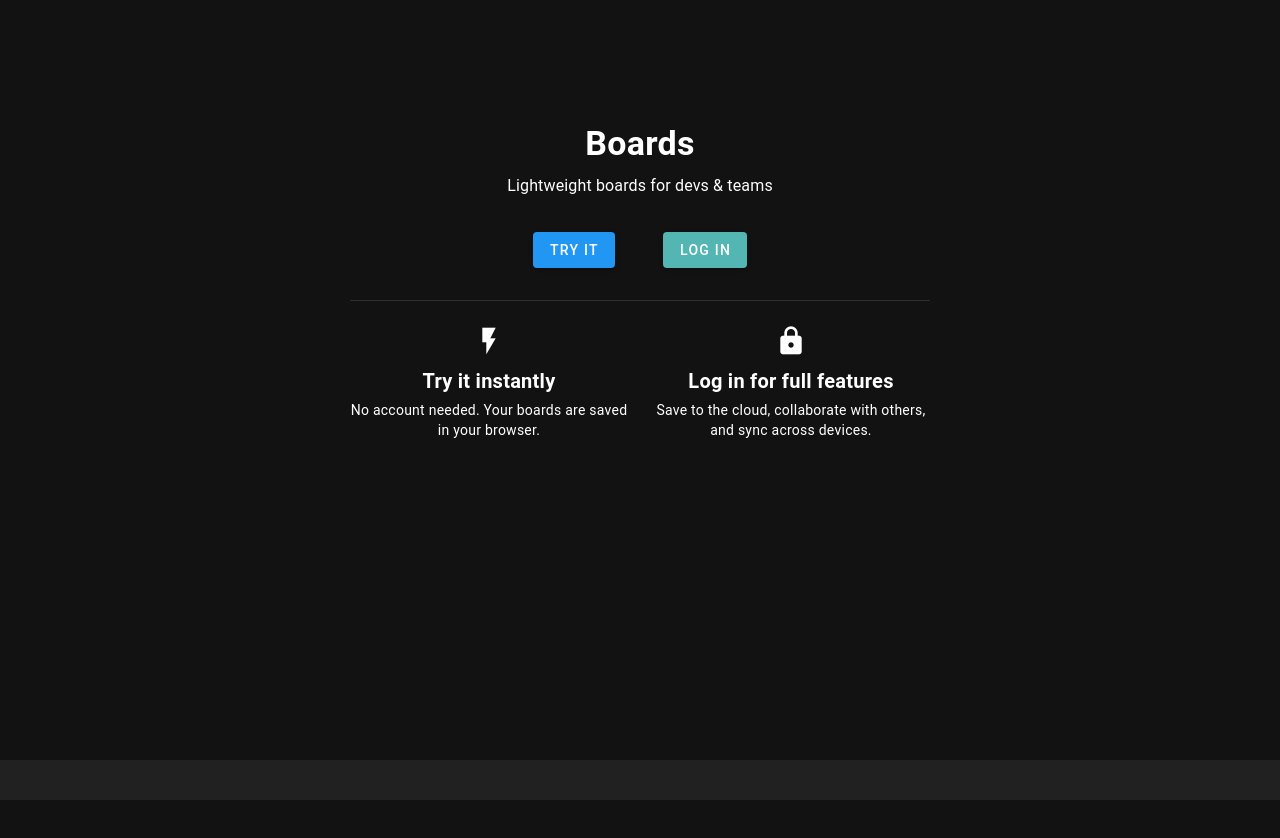
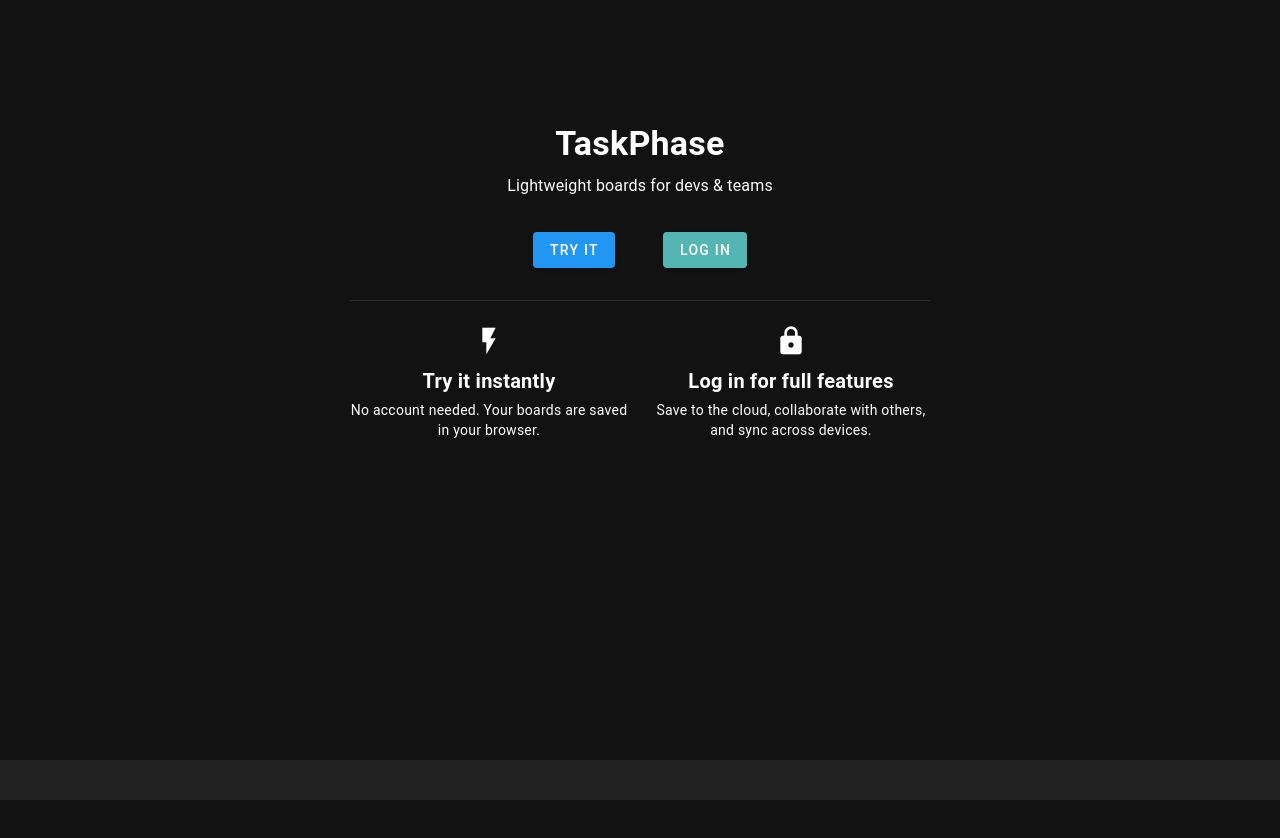
Before and after one commit to jnabulsi/TaskPhase, a Vue app in the folder frontend/: page / in a window 1280 px wide. Shown: the top 838 px of the page. Built offline with nearby package versions, Linux system fonts and the light colour scheme.

Commit message:
vercel change

```diff
--- a/frontend/index.html
+++ b/frontend/index.html
@@ -4,7 +4,8 @@
     <meta charset="UTF-8">
     <link rel="icon" href="/favicon.ico">
     <meta name="viewport" content="width=device-width, initial-scale=1.0">
-    <title>TaskForge</title>
+    <meta name="description" content="TaskPhase – A lightweight task and project management tool.">
+    <title>TaskPhase</title>
   </head>
   <body>
     <div id="app"></div>
--- a/frontend/src/pages/index.vue
+++ b/frontend/src/pages/index.vue
@@ -2,7 +2,7 @@
   <v-container fluid>
     <v-row justify="center" class="mt-8 pt-16 pa-8 fill-height">
       <v-col cols="12" md="6" class="text-center">
-        <h1 class="text-h4 font-weight-bold mb-2">Boards</h1>
+        <h1 class="text-h4 font-weight-bold mb-2">TaskPhase</h1>
         <p class="text-subtitle-1 mb-6">
           Lightweight boards for devs & teams
         </p>
```
Also changed, not shown: frontend/vercel.json (added), 23 other files (tests, documents, lock files or other folders).
